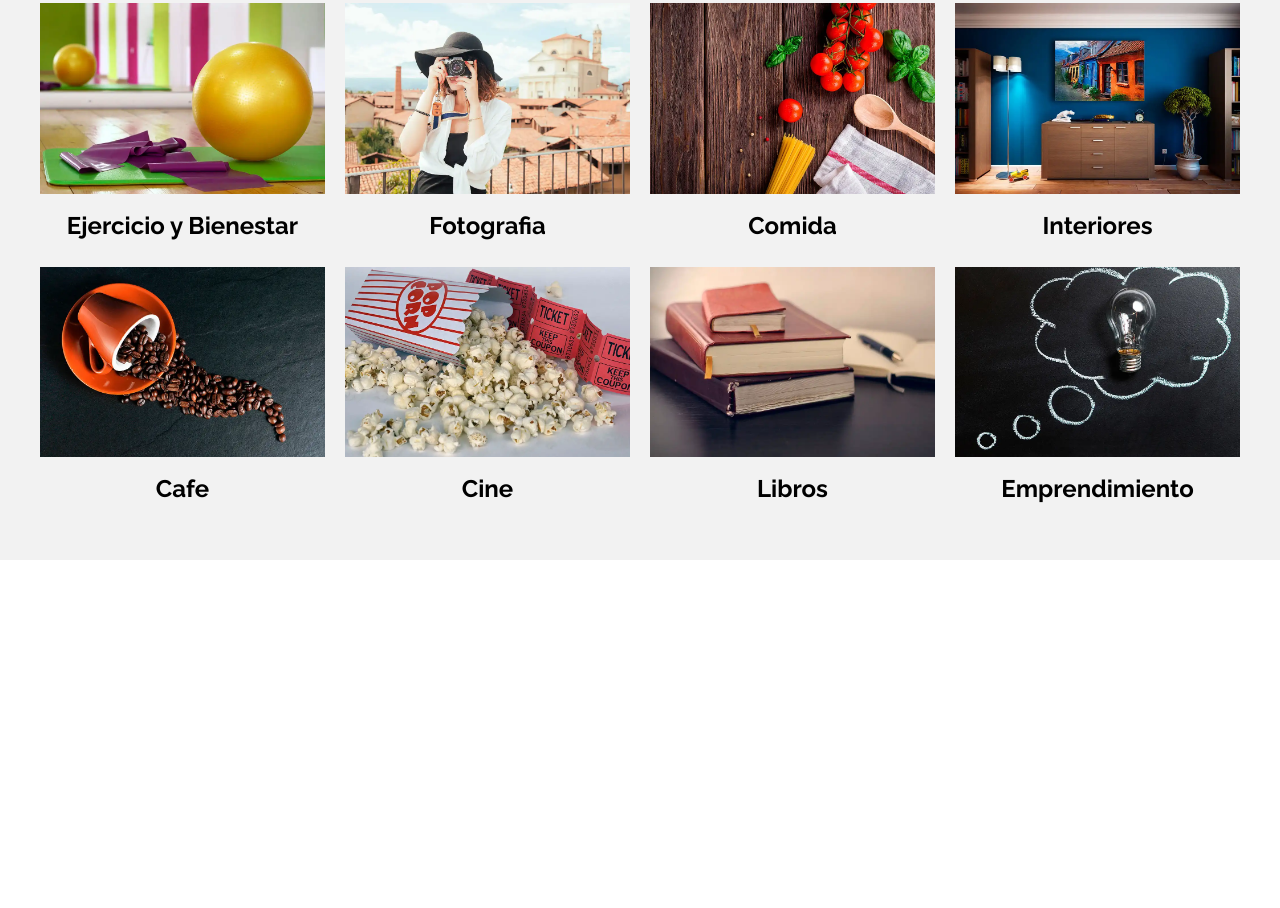
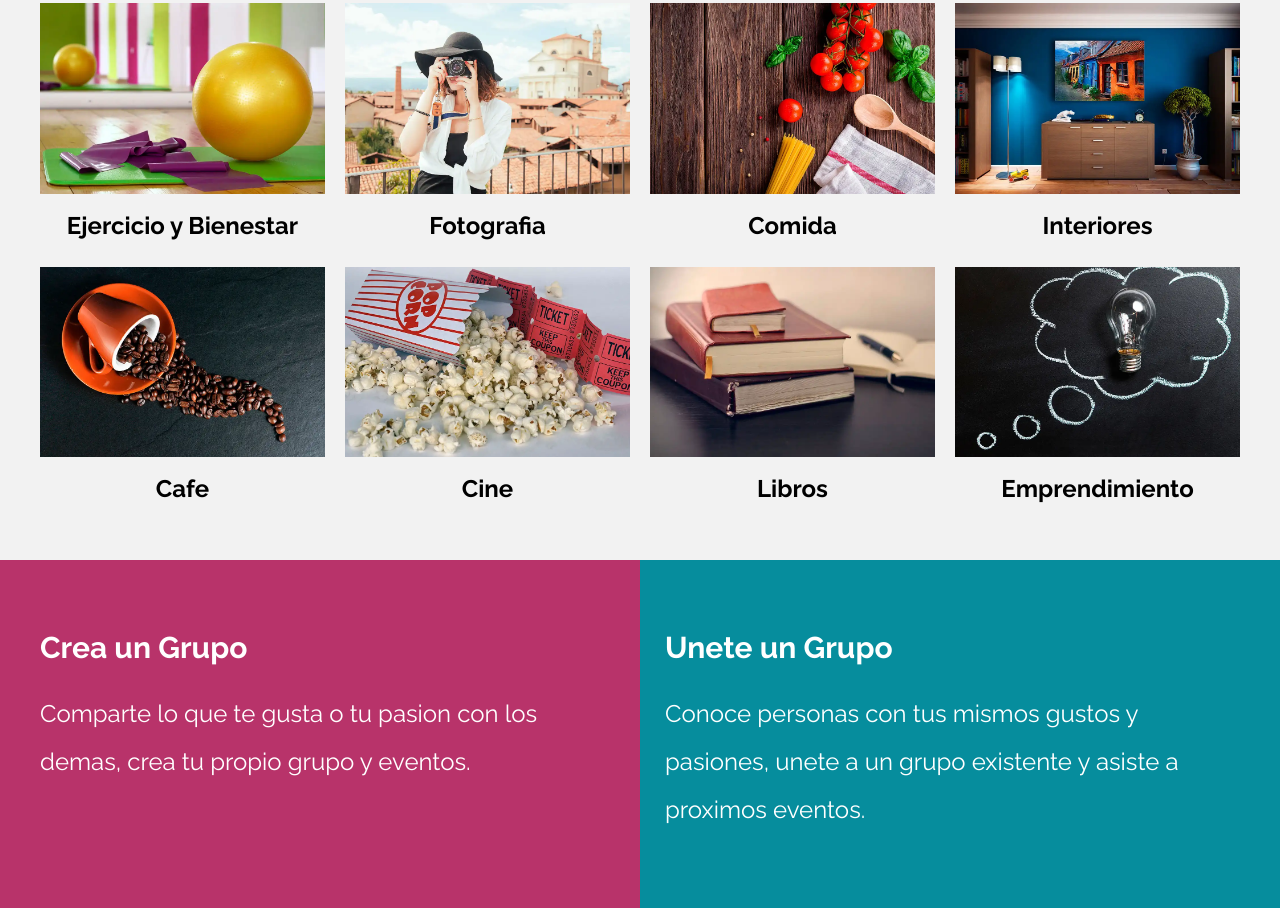
Before and after one commit to Dev-socar/Meeti, a website: page index.html in a window 1280 px wide. Shown: the part 1817-2725 px from the top of the page. Before the commit the page ends 2377 px from the top, so only its background shows below. Drawn offline with Linux system fonts and the light colour scheme.

Commit message:
grupos: estilos finalizados

```diff
--- a/index.html
+++ b/index.html
@@ -168,6 +168,19 @@
         </ul>
     </section>
 
+    <section class="grupos">
+        <div class="grupos__grid contenedor">
+            <div class="grupos__bloque">
+                <h3 class="grupos__heading">Crea un Grupo</h3>
+                <p class="grupos__texto">Comparte lo que te gusta o tu pasion con los demas, crea tu propio grupo y eventos.</p>
+            </div>
+            <div class="grupos__bloque">
+                <h3 class="grupos__heading">Unete un Grupo</h3>
+                <p class="grupos__texto">Conoce personas con tus mismos gustos y pasiones, unete a un grupo existente y asiste a proximos eventos.</p>
+            </div>
+        </div>
+    </section>
+
 </body>
 
 </html>
--- /dev/null
+++ b/src/scss/iu/contenido/_grupos.scss
@@ -0,0 +1,25 @@
+@use 'base/variables' as v;
+@use 'base/mixins' as m;
+
+.grupos{
+    color: v.$blanco;
+    padding: 5rem 0;
+    background-image: linear-gradient(to bottom, v.$primario 0%, v.$primario 50%, v.$secundario 50%, v.$secundario 100%);
+    @include m.tablet {
+        background-image: linear-gradient(to right, v.$primario 0%, v.$primario 50%, v.$secundario 50%, v.$secundario 100%);
+    }
+    &__grid{
+        @include m.grid(1,5rem);
+        @include m.tablet {
+            @include m.grid(2,5rem);
+        }
+    }
+    &__heading{
+        font-size: 3rem;
+    }
+    &__texto{
+        color: v.$blanco;
+        font-size: 2.4rem;
+        line-height: 2;
+    }
+}
--- a/src/scss/iu/contenido/_index.scss
+++ b/src/scss/iu/contenido/_index.scss
@@ -2,3 +2,4 @@
 @forward 'busqueda';
 @forward 'eventos';
 @forward 'categorias';
+@forward 'grupos';
```
Also changed, not shown: build/css/app.css, 1 other file.
